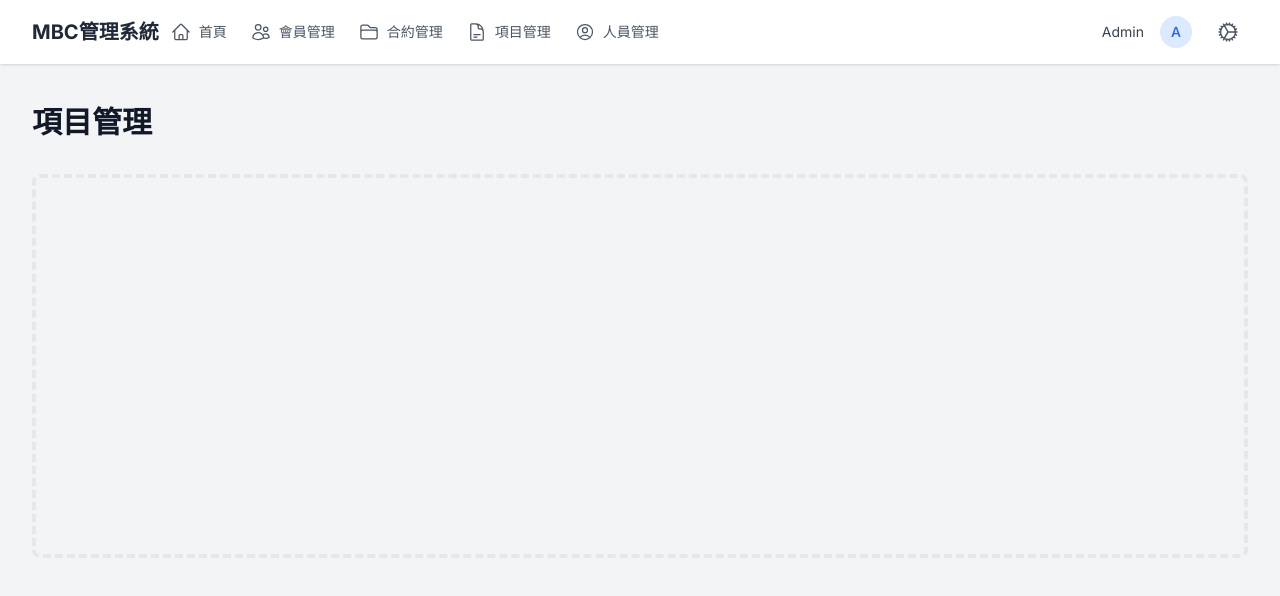
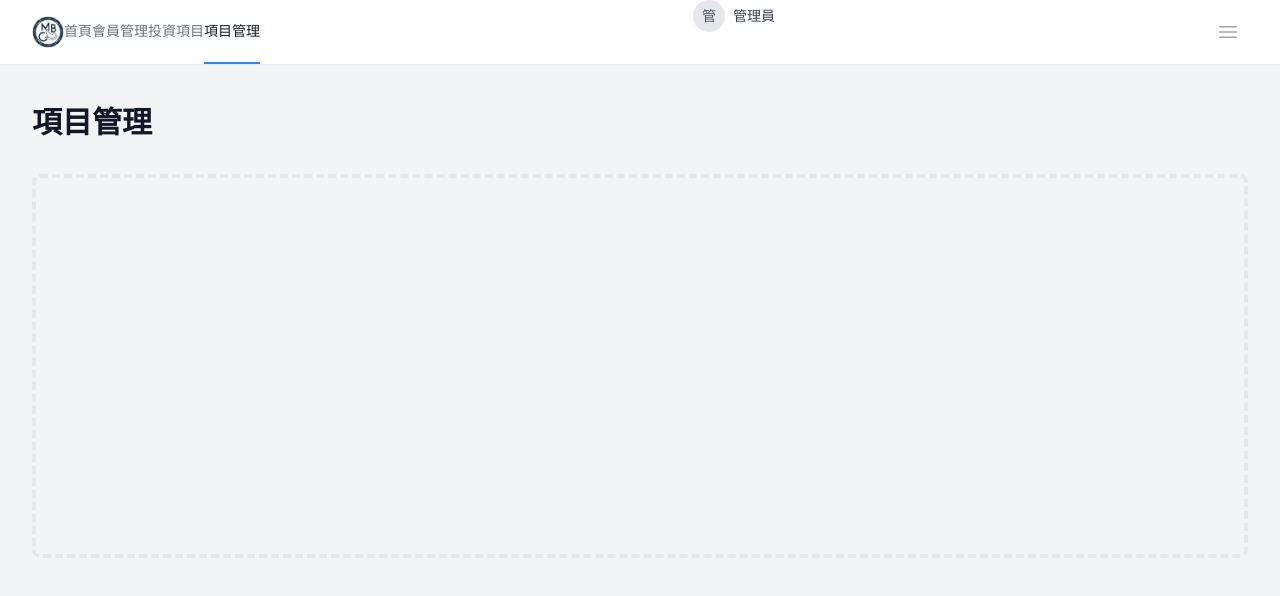
Before and after one commit to yyami731117tw/sum-crm, a Next.js app: page /projects in a window 1280 px wide. Shown: the top 596 px of the page. Built offline with nearby package versions, Linux system fonts and the light colour scheme.

Commit message:
feat: 改進導航選單
- 添加使用者下拉選單

- 添加個人資料頁面連結

- 改進導航選單的樣式和互動效果

```diff
--- a/components/dashboard/DashboardNav.tsx
+++ b/components/dashboard/DashboardNav.tsx
@@ -1,74 +1,185 @@
-import { FC } from 'react'
+import { Fragment } from 'react'
+import { Disclosure, Menu, Transition } from '@headlessui/react'
+import { Bars3Icon, XMarkIcon } from '@heroicons/react/24/outline'
+import { useRouter } from 'next/router'
+import { useAuth } from '../../src/hooks/useAuth'
 import Link from 'next/link'
-import { useRouter } from 'next/router'
-import { useAuth } from '@/hooks/useAuth'
-import { useState, useEffect } from 'react'
-import { HomeIcon, UsersIcon, FolderIcon, DocumentTextIcon, CogIcon, UserCircleIcon } from '@heroicons/react/24/outline'
+import Image from 'next/image'
 
-export const DashboardNav: FC = () => {
-  const { user, loading } = useAuth()
+function classNames(...classes: string[]) {
+  return classes.filter(Boolean).join(' ')
+}
+
+export function DashboardNav() {
   const router = useRouter()
-  const [isAdmin, setIsAdmin] = useState(false)
-
-  useEffect(() => {
-    if (!loading && user?.role === 'admin') {
-      setIsAdmin(true)
-    }
-  }, [loading, user])
-
-  const showAdminMenu = isAdmin
+  const { user } = useAuth()
 
   const navigation = [
-    { name: '首頁', href: '/', icon: HomeIcon },
-    { name: '會員管理', href: '/admin/members', icon: UsersIcon },
-    { name: '合約管理', href: '/investments', icon: FolderIcon },
-    { name: '項目管理', href: '/projects', icon: DocumentTextIcon },
-    { name: '人員管理', href: '/admin/users', icon: UserCircleIcon },
+    { name: '首頁', href: '/' },
+    { name: '會員管理', href: '/admin/members' },
+    { name: '投資項目', href: '/investments' },
+    { name: '項目管理', href: '/projects' },
+  ]
+
+  const userNavigation = [
+    { name: '個人資料', href: '/profile' },
+    { name: '登出', href: '/logout' },
   ]
 
   return (
-    <nav className="bg-white shadow">
-      <div className="max-w-7xl mx-auto px-4 sm:px-6 lg:px-8">
-        <div className="flex justify-between h-16">
+    <Disclosure as="nav" className="bg-white shadow-sm">
+      {({ open }) => (
+        <>
+          <div className="mx-auto max-w-7xl px-4 sm:px-6 lg:px-8">
+            <div className="flex h-16 justify-between">
               <div className="flex">
-            <div className="flex-shrink-0 flex items-center">
-              <Link href="/" className="text-xl font-bold text-gray-800">
-                MBC管理系統
-              </Link>
+                <div className="flex flex-shrink-0 items-center">
+                  <Image
+                    src="/logo.png"
+                    alt="多元商 Logo"
+                    width={40}
+                    height={40}
+                    priority
+                    className="h-8 w-auto"
+                  />
                 </div>
-            <div className="hidden sm:ml-6 sm:flex sm:space-x-8">
-              {navigation.map((item) => (
+                <div className="hidden sm:-my-px sm:ml-6 sm:flex sm:space-x-8">
+                  {navigation.map((item) => {
+                    const current = router.pathname === item.href ||
+                                  (item.href !== '/' && router.pathname.startsWith(item.href))
+                    return (
                       <Link
                         key={item.name}
                         href={item.href}
-                  className="inline-flex items-center px-3 py-2 text-sm font-medium rounded-md text-gray-600 hover:text-gray-900"
+                        className={classNames(
+                          current
+                            ? 'border-blue-500 text-gray-900'
+                            : 'border-transparent text-gray-500 hover:border-gray-300 hover:text-gray-700',
+                          'inline-flex items-center border-b-2 px-1 pt-1 text-sm font-medium'
+                        )}
+                        aria-current={current ? 'page' : undefined}
                       >
-                  <item.icon className="h-5 w-5 mr-2" />
                         {item.name}
                       </Link>
+                    )
+                  })}
+                </div>
+              </div>
+              <div className="hidden sm:ml-6 sm:flex sm:items-center">
+                {/* Profile dropdown */}
+                <Menu as="div" className="relative ml-3">
+                  <div>
+                    <Menu.Button className="flex max-w-xs items-center rounded-full bg-white text-sm focus:outline-none focus:ring-2 focus:ring-blue-500 focus:ring-offset-2">
+                      <span className="sr-only">開啟使用者選單</span>
+                      <div className="flex items-center">
+                        <div className="h-8 w-8 rounded-full bg-gray-200 flex items-center justify-center">
+                          <span className="text-gray-600 font-medium">
+                            {user?.name?.[0] || 'U'}
+                          </span>
+                        </div>
+                        <span className="ml-2 text-gray-700 hover:text-gray-900">
+                          {user?.name}
+                        </span>
+                      </div>
+                    </Menu.Button>
+                  </div>
+                  <Transition
+                    as={Fragment}
+                    enter="transition ease-out duration-200"
+                    enterFrom="transform opacity-0 scale-95"
+                    enterTo="transform opacity-100 scale-100"
+                    leave="transition ease-in duration-75"
+                    leaveFrom="transform opacity-100 scale-100"
+                    leaveTo="transform opacity-0 scale-95"
+                  >
+                    <Menu.Items className="absolute right-0 z-10 mt-2 w-48 origin-top-right rounded-md bg-white py-1 shadow-lg ring-1 ring-black ring-opacity-5 focus:outline-none">
+                      {userNavigation.map((item) => (
+                        <Menu.Item key={item.name}>
+                          {({ active }) => (
+                            <Link
+                              href={item.href}
+                              className={classNames(
+                                active ? 'bg-gray-100' : '',
+                                'block px-4 py-2 text-sm text-gray-700'
+                              )}
+                            >
+                              {item.name}
+                            </Link>
+                          )}
+                        </Menu.Item>
+                      ))}
+                    </Menu.Items>
+                  </Transition>
+                </Menu>
+              </div>
+              <div className="-mr-2 flex items-center sm:hidden">
+                {/* Mobile menu button */}
+                <Disclosure.Button className="inline-flex items-center justify-center rounded-md bg-white p-2 text-gray-400 hover:bg-gray-100 hover:text-gray-500 focus:outline-none focus:ring-2 focus:ring-blue-500 focus:ring-offset-2">
+                  <span className="sr-only">開啟主選單</span>
+                  {open ? (
+                    <XMarkIcon className="block h-6 w-6" aria-hidden="true" />
+                  ) : (
+                    <Bars3Icon className="block h-6 w-6" aria-hidden="true" />
+                  )}
+                </Disclosure.Button>
+              </div>
+            </div>
+          </div>
+
+          <Disclosure.Panel className="sm:hidden">
+            <div className="space-y-1 pb-3 pt-2">
+              {navigation.map((item) => {
+                const current = router.pathname === item.href ||
+                              (item.href !== '/' && router.pathname.startsWith(item.href))
+                return (
+                  <Disclosure.Button
+                    key={item.name}
+                    as={Link}
+                    href={item.href}
+                    className={classNames(
+                      current
+                        ? 'border-blue-500 bg-blue-50 text-blue-700'
+                        : 'border-transparent text-gray-600 hover:border-gray-300 hover:bg-gray-50 hover:text-gray-800',
+                      'block border-l-4 py-2 pl-3 pr-4 text-base font-medium'
+                    )}
+                    aria-current={current ? 'page' : undefined}
+                  >
+                    {item.name}
+                  </Disclosure.Button>
+                )
+              })}
+            </div>
+            <div className="border-t border-gray-200 pb-3 pt-4">
+              <div className="flex items-center px-4">
+                <div className="flex-shrink-0">
+                  <div className="h-10 w-10 rounded-full bg-gray-200 flex items-center justify-center">
+                    <span className="text-gray-600 font-medium text-lg">
+                      {user?.name?.[0] || 'U'}
+                    </span>
+                  </div>
+                </div>
+                <div className="ml-3">
+                  <div className="text-base font-medium text-gray-800">{user?.name}</div>
+                  <div className="text-sm font-medium text-gray-500">{user?.email}</div>
+                </div>
+              </div>
+              <div className="mt-3 space-y-1">
+                {userNavigation.map((item) => (
+                  <Disclosure.Button
+                    key={item.name}
+                    as={Link}
+                    href={item.href}
+                    className="block px-4 py-2 text-base font-medium text-gray-500 hover:bg-gray-100 hover:text-gray-800"
+                  >
+                    {item.name}
+                  </Disclosure.Button>
                 ))}
               </div>
             </div>
-          <div className="flex items-center space-x-4">
-            <span className="text-sm text-gray-700">
-              {user?.name || user?.email}
-            </span>
-            <div className="h-8 w-8 rounded-full bg-blue-100 flex items-center justify-center">
-              <span className="text-sm font-medium text-blue-600">
-                {(user?.name || user?.email || '')[0]?.toUpperCase()}
-              </span>
-            </div>
-            <Link
-              href="/settings"
-              className="p-2 text-gray-600 hover:text-gray-900 rounded-full hover:bg-gray-100"
-              title="系統設定"
-            >
-              <CogIcon className="h-6 w-6" />
-            </Link>
-          </div>
-        </div>
-      </div>
-    </nav>
+          </Disclosure.Panel>
+        </>
+      )}
+    </Disclosure>
   )
 }
 
```
Lines whose indentation alone changed are shown as unchanged.
